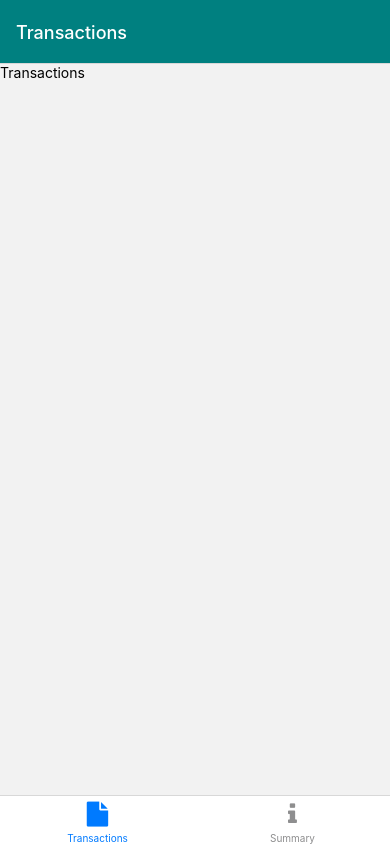
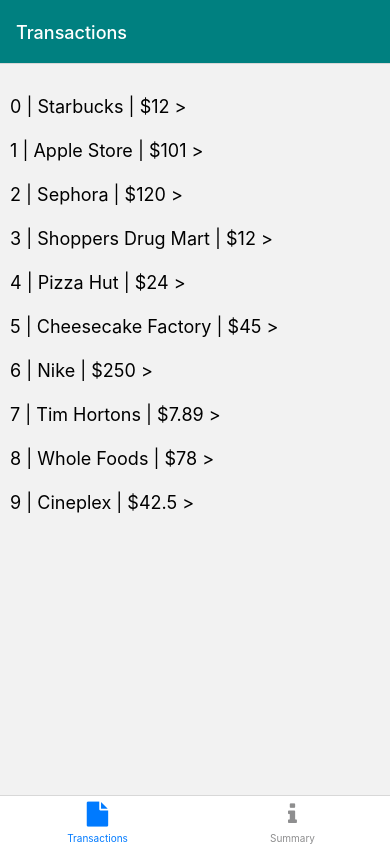
Before and after one commit to YoungtaekSong/INFO6132-LAB-03, a React Native app: screen / in a window 390 px wide. Built offline with nearby package versions, Linux system fonts and the light colour scheme.

Commit message:
- Added Detail.js file, and implement FlatList

```diff
--- a/App.js
+++ b/App.js
@@ -2,10 +2,12 @@
 import { createBottomTabNavigator } from '@react-navigation/bottom-tabs';
 import { NavigationContainer, } from '@react-navigation/native';
 import { StatusBar } from 'expo-status-bar';
+import { useState } from 'react';
 import {
   StyleSheet,
   View
 } from 'react-native';
+import uuid from 'react-uuid';
 
 import Summary from './componenets/Summary';
 import Transactions from './componenets/Transactions';
@@ -13,6 +15,22 @@
 const Tab = createBottomTabNavigator();
 
 export default function App() {
+
+  const [transactions, setTransactions] = useState(
+    [
+      { id: uuid(), name: 'Starbucks', date: 'Mar 14, 2024', street: 'North York', province: 'ON', amount: 12.00 },
+      { id: uuid(), name: 'Apple Store', date: 'Mar 14, 2024', street: 'North York', province: 'ON', amount: 101.00 },
+      { id: uuid(), name: 'Sephora', date: 'Mar 14, 2024', street: 'North York', province: 'ON', amount: 120.00 },
+      { id: uuid(), name: 'Shoppers Drug Mart', date: 'Mar 14, 2024', street: 'North York', province: 'ON', amount: 12.00 },
+      { id: uuid(), name: 'Pizza Hut', date: 'Mar 14, 2024', street: 'North York', province: 'ON', amount: 24.00 },
+      { id: uuid(), name: 'Cheesecake Factory', date: 'Mar 14, 2024', street: 'North York', province: 'ON', amount: 45.00 },
+      { id: uuid(), name: 'Nike', date: 'Mar 14, 2024', street: 'North York', province: 'ON', amount: 250.00 },
+      { id: uuid(), name: 'Tim Hortons', date: 'Mar 14, 2024', street: 'North York', province: 'ON', amount: 7.89 },
+      { id: uuid(), name: 'Whole Foods', date: 'Mar 14, 2024', street: 'North York', province: 'ON', amount: 78.00 },
+      { id: uuid(), name: 'Cineplex', date: 'Mar 14, 2024', street: 'North York', province: 'ON', amount: 42.50 },
+    ]
+  );
+
   return (
     <NavigationContainer>
       <View style={styles.container}>
@@ -32,7 +50,7 @@
             )
           }}>
             {(props) => (
-              <Transactions />
+              <Transactions {...props} transactions={transactions} />
             )}
           </Tab.Screen>
 
--- a/componenets/Transactions.js
+++ b/componenets/Transactions.js
@@ -1,14 +1,45 @@
 import {
+    FlatList,
+    StyleSheet,
     Text,
     View
-} from 'react-native'
+} from 'react-native';
 
 export default function Transactions(props) {
+
+    const renderItem = ({ item, index }) => (
+        <View>
+            <Text style={styles.item}>{index} | {item.name} | ${item.amount} &gt;</Text>
+        </View>
+    );
+
     return (
         <>
-            <View>
-                <Text>Transactions</Text>
+            <View style={styles.container}>
+                <FlatList
+                    data={props.transactions}
+                    KeyExtractor={(item) => item.id}
+                    ItemSeparatorComponent={() => <View style={styles.separator} />}
+                    renderItem={renderItem}
+                />
+
             </View>
         </>
     )
 }
+
+const styles = StyleSheet.create({
+    container: {
+        flex: 1,
+        paddingTop: 22,
+    },
+    item: {
+        padding: 10,
+        fontSize: 18,
+        height: 44,
+    },
+    separator: {
+        border: 1,
+        borderColor: "red"
+    }
+});
--- a/package.json
+++ b/package.json
@@ -12,11 +12,13 @@
     "@react-navigation/bottom-tabs": "^6.6.1",
     "@react-navigation/material-top-tabs": "^6.6.14",
     "@react-navigation/native": "^6.1.18",
+    "@react-navigation/stack": "^6.4.1",
     "expo": "~51.0.21",
     "expo-status-bar": "~1.12.1",
     "react": "18.2.0",
     "react-native": "0.74.3",
-    "react-native-tab-view": "^3.5.2"
+    "react-native-tab-view": "^3.5.2",
+    "react-uuid": "^2.0.0"
   },
   "devDependencies": {
     "@babel/core": "^7.20.0"
```
Also changed, not shown: componenets/Detail.js (added, +14 -0 lines), 1 other file (tests, documents, lock files or other folders).
